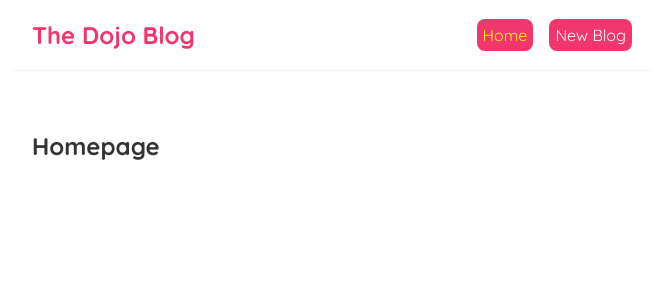
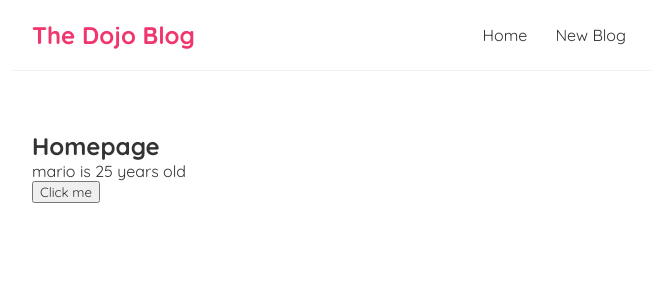
Before and after one commit to Geen-19/Dojo-Blog, a React (Create React App) app: page / in a window 1280 px wide. Shown: the top 300 px of the page, without its empty margins (308-971 px from the left). Built offline with nearby package versions, Linux system fonts and the light colour scheme.

Commit message:
Navbar.js and Home.js are modified

```diff
--- a/src/Home.js
+++ b/src/Home.js
@@ -1,9 +1,24 @@
+import { useState } from "react"
+
 const Home = () => {
+    //let name = 'Mario';
+    const [name, setName] = useState('mario');
+    const [age, setAge] = useState(25);
+    const handleClick = () => {
+        setName('luigi');
+        setAge(45);
+    }
+
     return (
+        //Hooks helps us to make a reactive value; Therefore we use useState
         <div className="home">
+
             <h2>Homepage</h2>
+            <p>{ name } is {age} years old </p>
+            <button onClick={handleClick}>Click me</button>
         </div>
       );
 }
 
+
 export default Home;
--- a/src/Navbar.js
+++ b/src/Navbar.js
@@ -3,16 +3,8 @@
         <nav className="navbar">
             <h1>The Dojo Blog</h1>
             <div className="links">
-                <a href="/" style={{
-                    color: "yellow",
-                    backgroundColor: "#f1356d",
-                    borderRadius: '8px'
-                }}>Home</a>
-                <a href="/create" style={{
-                    color: "white",
-                    backgroundColor: "#f1356d",
-                    borderRadius: '8px'
-                }}>New Blog</a>
+                <a href="/">Home</a>
+                <a href="/create" >New Blog</a>
             </div>
         </nav>
       );
```
